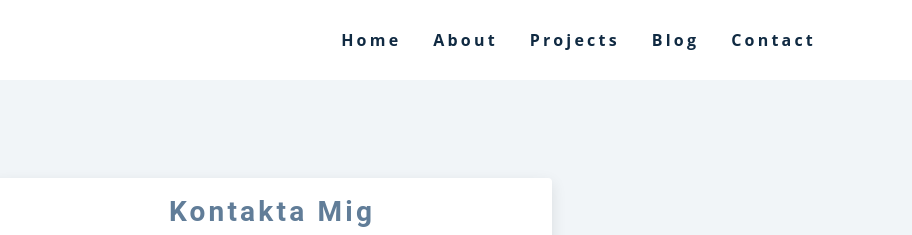
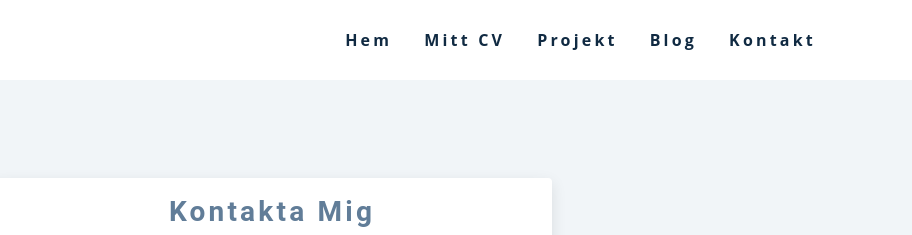
Before and after one commit to Salar1997/PORTFOLIO-TENTA, a Gatsby site in the folder portfolio-frontend/: page /contact in a window 1280 px wide. Shown: the top 235 px of the page, 368-1280 px from the left. Built offline with nearby package versions, Linux system fonts and the light colour scheme; Gatsby itself is replaced by a stand-in of ours.

Commit message:
Update links

```diff
--- a/portfolio-frontend/src/constants/links.js
+++ b/portfolio-frontend/src/constants/links.js
@@ -3,17 +3,17 @@ import { Link } from "gatsby"
 const data = [
   {
     id: 1,
-    text: "home",
+    text: "Hem",
     url: "/",
   },
   {
     id: 2,
-    text: "about",
+    text: "Mitt CV",
     url: "/about/",
   },
   {
     id: 3,
-    text: "projects",
+    text: "Projekt",
     url: "/projects/",
   },
   {
@@ -23,7 +23,7 @@ const data = [
   },
   {
     id: 5,
-    text: "contact",
+    text: "Kontakt",
     url: "/contact/",
   },
 ]
```
